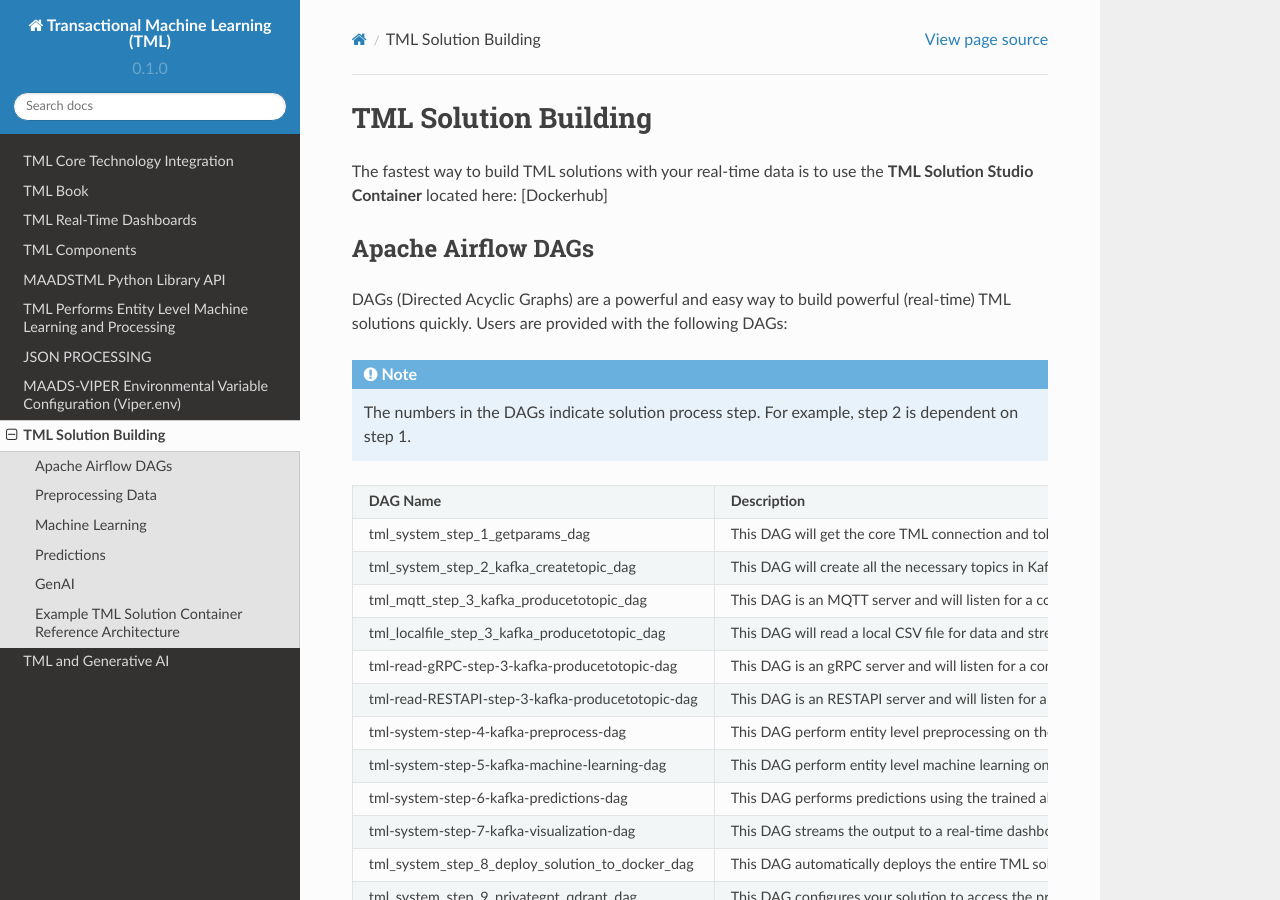
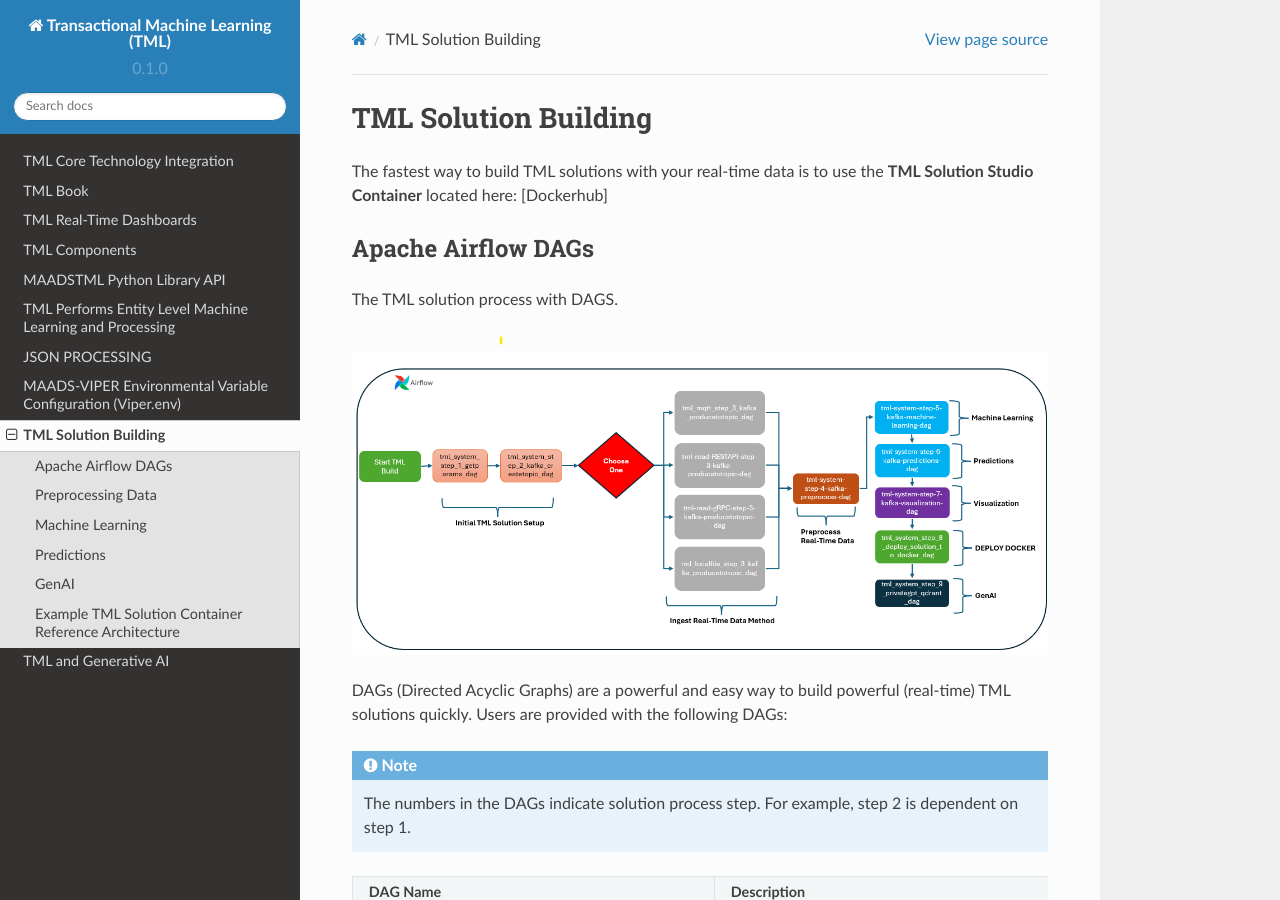
Before and after one commit to smaurice101/readthedocs, a Sphinx documentation site: the page built from docs/source/tmlbuilds.rst, in a window 1280 px wide and 900 px high. Built offline with Sphinx 7.4.7 and the Read the Docs theme 2.0.0, drawn with Linux system fonts in a browser that asks for light colours.

Commit message:
Update tmlbuilds.rst

```diff
--- a/docs/source/tmlbuilds.rst
+++ b/docs/source/tmlbuilds.rst
@@ -5,6 +5,10 @@
 
 Apache Airflow DAGs
 -------------------
+
+The TML solution process with DAGS.
+
+.. figure:: tsol1.png
 
 DAGs (Directed Acyclic Graphs) are a powerful and easy way to build powerful (real-time) TML solutions quickly.  Users are provided with the following DAGs:
 
```
